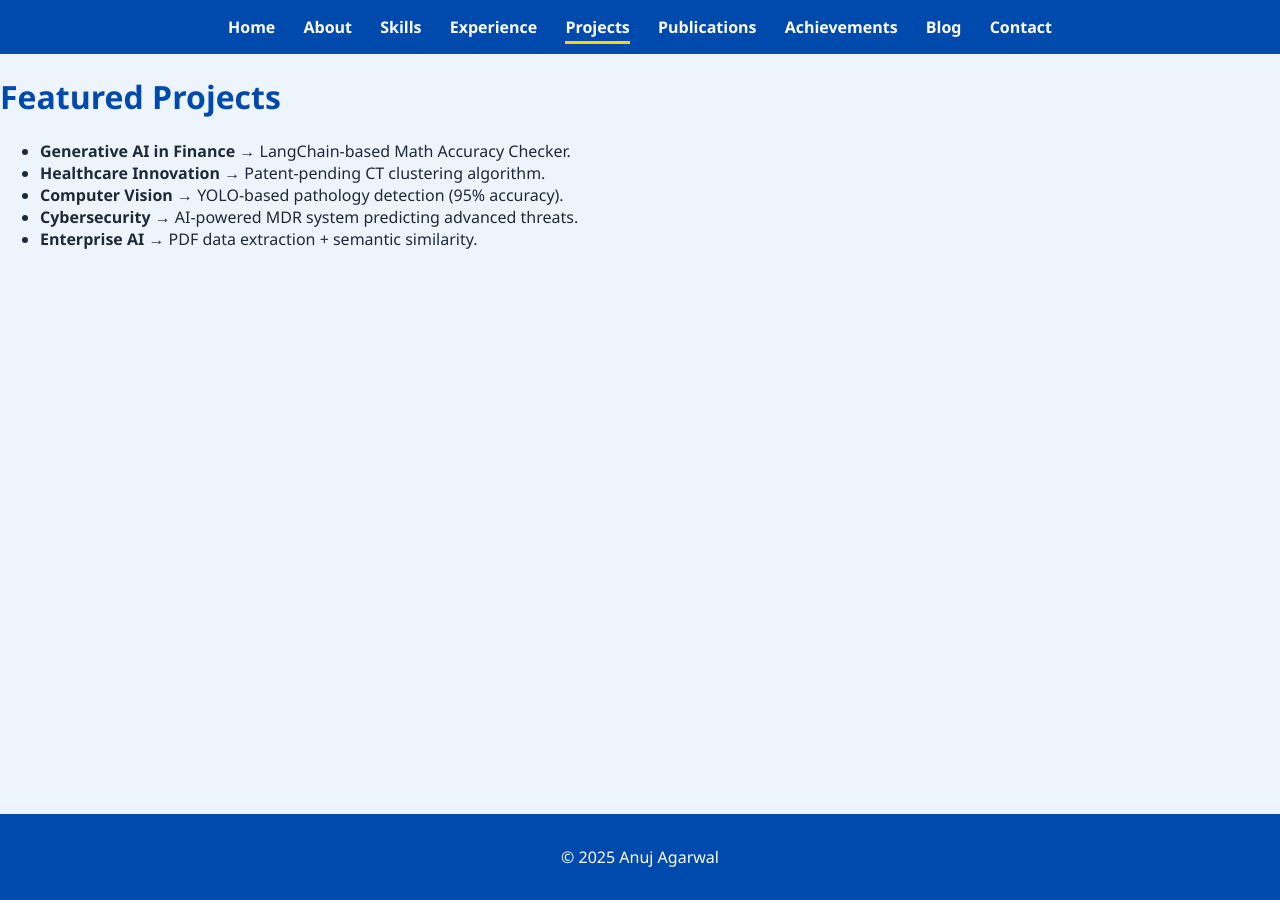
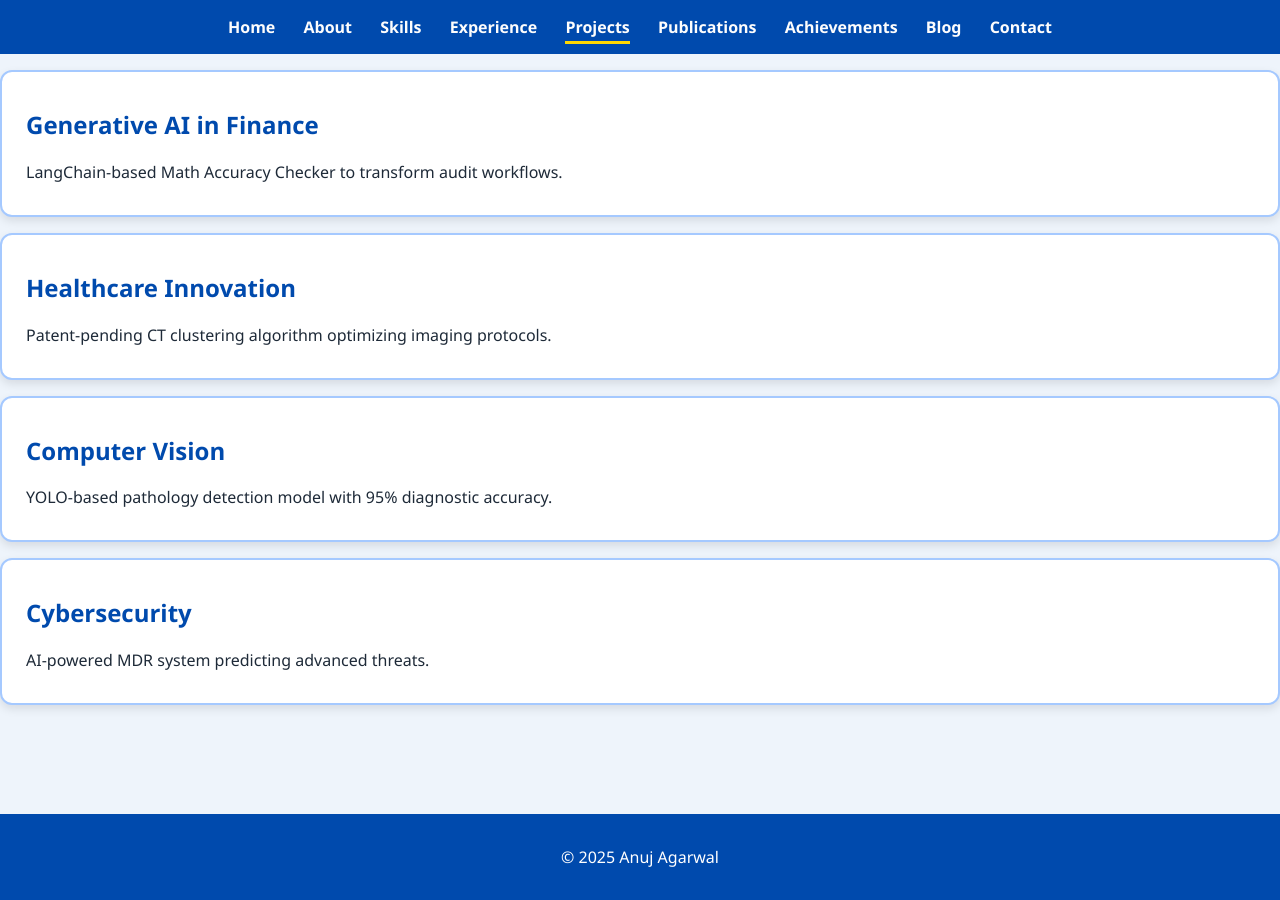
Before and after one commit to anuj-agarwal/anuj-agarwal.github.io, a Jekyll site: the page built from projects.md, in a window 1280 px wide. Built offline with Jekyll 4.4.1, drawn with Linux system fonts in a browser that asks for light colours.

Commit message:
Update projects.md

```diff
--- a/projects.md
+++ b/projects.md
@@ -3,10 +3,22 @@ layout: default
 title: "Projects"
 permalink: /projects/
 ---
-# Featured Projects
+<div class="box">
+  <h2>Generative AI in Finance</h2>
+  <p>LangChain-based Math Accuracy Checker to transform audit workflows.</p>
+</div>
 
-- **Generative AI in Finance** → LangChain-based Math Accuracy Checker.
-- **Healthcare Innovation** → Patent-pending CT clustering algorithm.
-- **Computer Vision** → YOLO-based pathology detection (95% accuracy).
-- **Cybersecurity** → AI-powered MDR system predicting advanced threats.
-- **Enterprise AI** → PDF data extraction + semantic similarity.
+<div class="box">
+  <h2>Healthcare Innovation</h2>
+  <p>Patent-pending CT clustering algorithm optimizing imaging protocols.</p>
+</div>
+
+<div class="box">
+  <h2>Computer Vision</h2>
+  <p>YOLO-based pathology detection model with 95% diagnostic accuracy.</p>
+</div>
+
+<div class="box">
+  <h2>Cybersecurity</h2>
+  <p>AI-powered MDR system predicting advanced threats.</p>
+</div>
```
